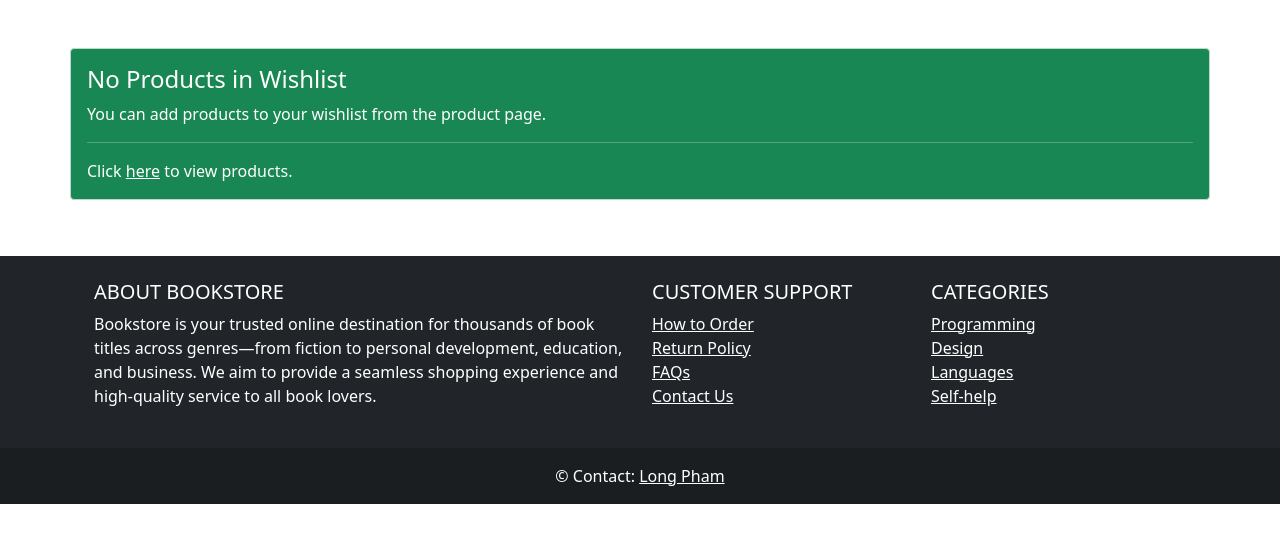
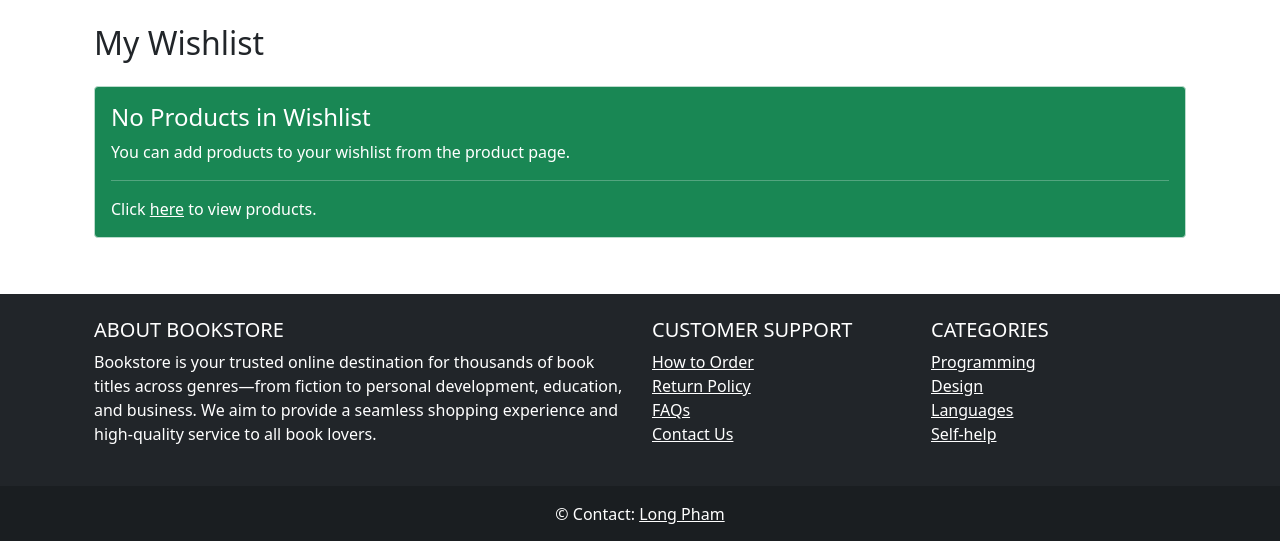
Before and after one commit to DannyP4/Ecommerce-BookStore, a PHP site: page /bookstore/users/wishlist-user.php in a window 1280 px wide. Shown: the part 56-597 px from the top of the page. Run offline with PHP 8.4, Linux system fonts and the light colour scheme; a user stored in the database is signed in; data comes from the database, SQL or seed files in the repository; some libraries are stand-ins or nearby versions.

Commit message:
update ui for wishlist

```diff
--- a/users/wishlist-user.php
+++ b/users/wishlist-user.php
@@ -1,42 +1,95 @@
-<?php
-    require "../includes/header.php"; ?>
-<?php
-    require "../config/config.php"; ?>
+<?php require "../includes/header.php"; ?>
+<?php require "../config/config.php"; ?>
 
 <?php
     $row = $conn->query("SELECT * FROM wishlist WHERE user_id = '$_SESSION[user_id]'");
     $row->execute();
 
     $allRow = $row->fetchAll(PDO::FETCH_OBJ);
-
 ?>
 
-    <div class="row mt-5">
+<style>
+    .wishlist-container .card {
+        height: 100%;
+        margin-bottom: 20px;
+        transition: transform 0.3s ease, box-shadow 0.3s ease;
+    }
+
+    .wishlist-container .card:hover {
+        transform: translateY(-5px);
+        box-shadow: 0 10px 20px rgba(0,0,0,0.1);
+    }
+
+    .wishlist-title-container {
+        display: flex;
+        justify-content: space-between;
+        align-items: center;
+        margin-bottom: 10px;
+    }
+
+    .wishlist-title {
+        white-space: nowrap;
+        overflow: hidden;
+        text-overflow: ellipsis;
+        max-width: 70%;
+        margin-bottom: 0;
+    }
+
+    .wishlist-price {
+        font-weight: 600;
+        color: #28a745;
+        white-space: nowrap;
+    }
+
+    .alert-success.text-white {
+        color: white !important;
+    }
+
+    .alert-success.text-white a {
+        color: white;
+        text-decoration: underline;
+    }
+
+    .alert-success.text-white a:hover {
+        color: #f8f9fa;
+    }
+</style>
+
+<div class="container">
+    <h2 class="my-4">My Wishlist</h2>
+
+    <div class="row mt-3 wishlist-container">
         <?php if(count($allRow) > 0) : ?>
             <?php foreach ($allRow as $product): ?>
-                <div class="col-lg-4 col-md-6 col-sm-10 offset-md-0 offset-sm-1">
-                    <div class="card" >
+                <div class="col-lg-4 col-md-6 col-sm-10 offset-md-0 offset-sm-1 mb-4">
+                    <div class="card">
                         <img height="213px" class="card-img-top" src="../admin-panel/products-admins/images/<?php echo $product->pro_image; ?>">
-                        <div class="card-body" >
-                            <h5 class="d-inline"><b><?php echo $product->pro_name; ?></b> </h5>
-                            <h5 class="d-inline"><div class="text-muted d-inline">(<?php echo $product->pro_price; ?>$)</div></h5>
-                            <p><?php //echo substr($product->pro_description, 0, 120); ?> </p>
-                            <a href="<?php echo APPURL; ?>/shopping/single.php?id=<?php echo $product->pro_id; ?>"  class="btn btn-primary w-100 rounded my-2">More <i class="fas fa-arrow-right"></i> </a>
+                        <div class="card-body d-flex flex-column">
+                            <div class="wishlist-title-container">
+                                <h5 class="wishlist-title"><b><?php echo $product->pro_name; ?></b></h5>
+                                <span class="wishlist-price"><?php echo $product->pro_price; ?>$</span>
+                            </div>
+
+                            <div class="mt-auto">
+                                <a href="<?php echo APPURL; ?>/shopping/single.php?id=<?php echo $product->pro_id; ?>" class="btn btn-primary w-100 rounded my-2">
+                                    <i class="fas fa-eye"></i> View Product
+                                </a>
+                            </div>
                         </div>
                     </div>
-                    <br>
                 </div>
-            <br>
             <?php endforeach; ?>
         <?php else: ?>
-            <div class="alert alert-success text-white bg-success">
-                <h4 class="alert-heading">No Products in Wishlist</h4>
-                <p>You can add products to your wishlist from the product page.</p>
-                <hr>
-                <p class="mb-0">Click <a href="<?php echo APPURL; ?>/index.php" class="text-white">here</a> to view products.</p>
+            <div class="col-12">
+                <div class="alert alert-success text-white bg-success">
+                    <h4 class="alert-heading">No Products in Wishlist</h4>
+                    <p>You can add products to your wishlist from the product page.</p>
+                    <hr>
+                    <p class="mb-0">Click <a href="<?php echo APPURL; ?>/index.php" class="text-white">here</a> to view products.</p>
+                </div>
             </div>
         <?php endif; ?>
     </div>
+</div>
 
-<?php
-    require "../includes/footer.php"; ?>
+<?php require "../includes/footer.php"; ?>
```
Also changed, not shown: admin-panel/categories-admins/images/languages.png (added), admin-panel/products-admins/images/Flag_of_Japan.png (added), admin-panel/products-admins/images/laravel.jpg (added), admin-panel/products-admins/images/spring.jpg (added), 4 other files.
